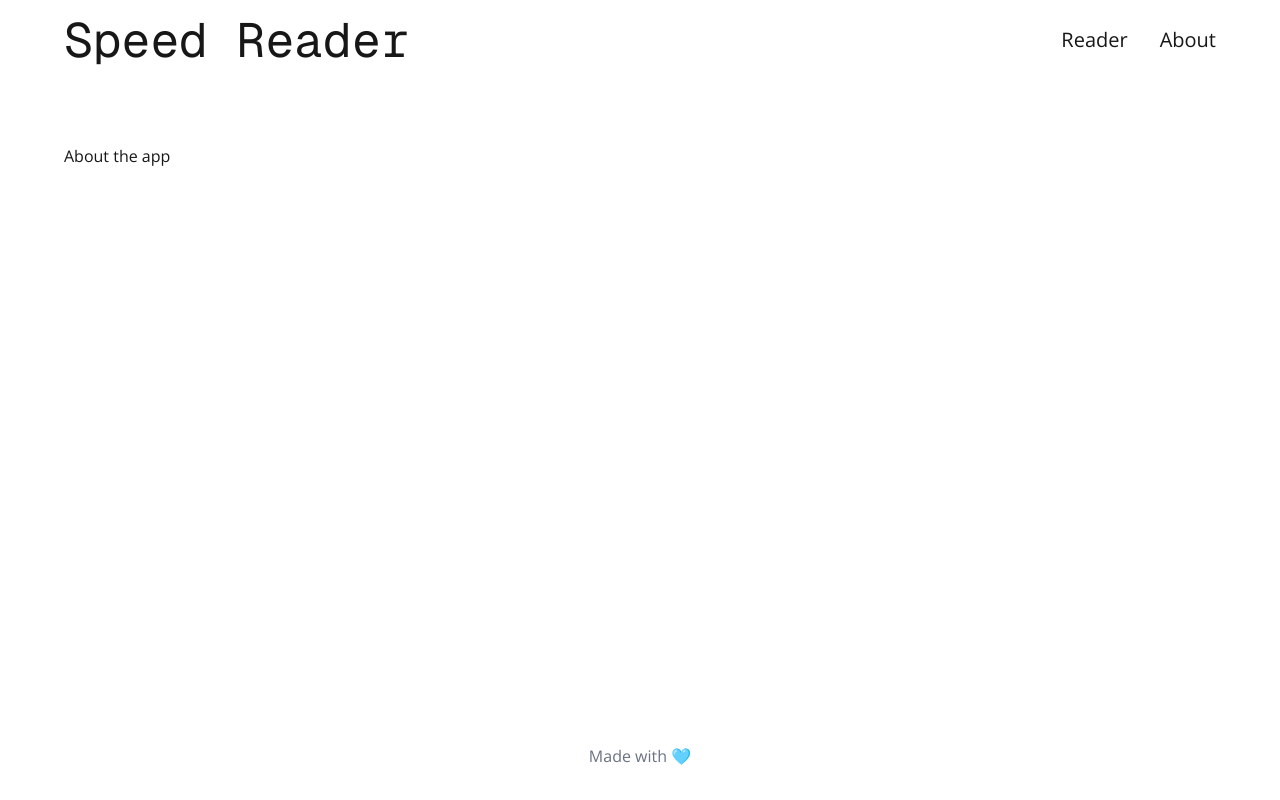
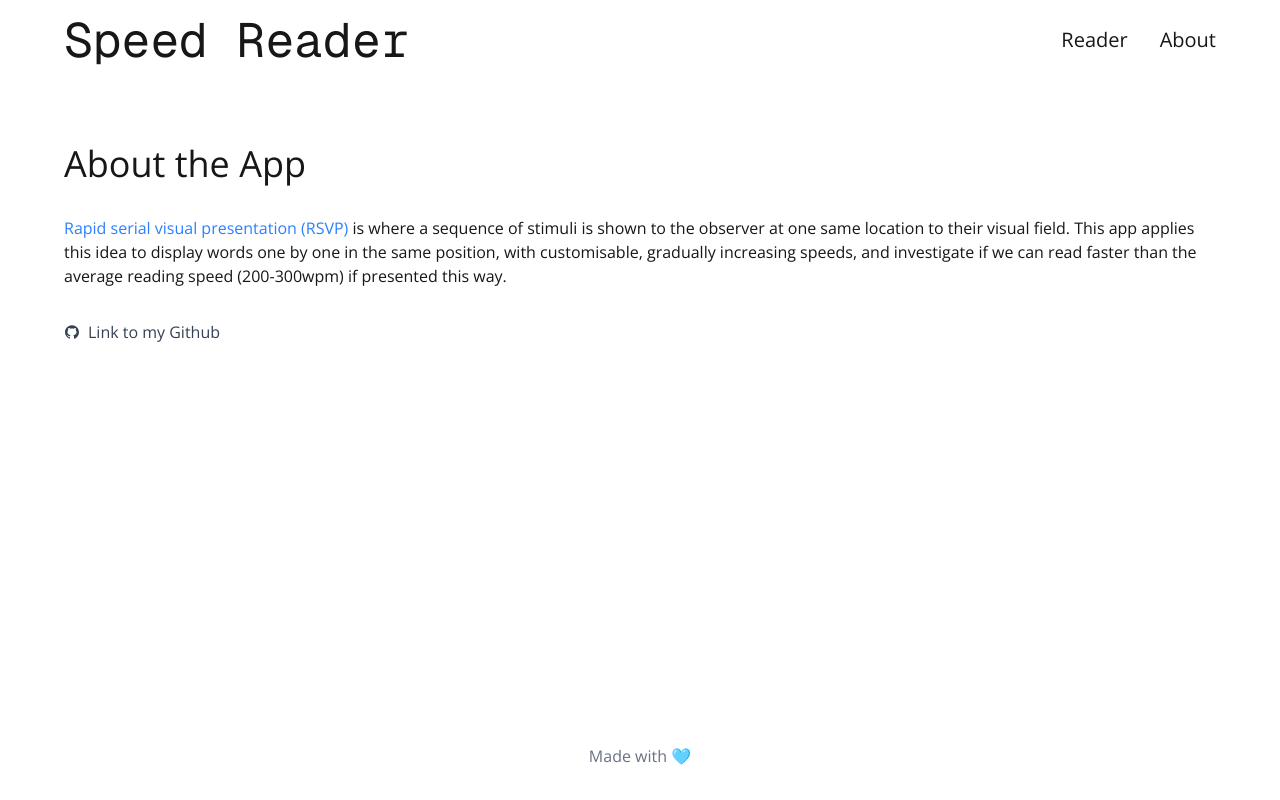
Before and after one commit to BernardMoy/Speed-Reader-II, a Next.js app: page /about in a window 1280 px wide. Built offline with nearby package versions, Linux system fonts and the light colour scheme.

Commit message:
About page

```diff
--- a/app/about/page.tsx
+++ b/app/about/page.tsx
@@ -1,3 +1,34 @@
+import { AiFillGithub } from "react-icons/ai";
 export default function About() {
-  return <h1>About the app</h1>;
+  return (
+    <>
+      <div className="flex flex-col justify-start items-start gap-8">
+        <h1 className="text-4xl">About the App</h1>
+
+        <p>
+          <a
+            href="https://en.wikipedia.org/wiki/Rapid_serial_visual_presentation"
+            target="_blank"
+            className="text-blue-500 hover:text-blue-700 hover:underline active:text-blue-300"
+          >
+            Rapid serial visual presentation (RSVP)
+          </a>{" "}
+          is where a sequence of stimuli is shown to the observer at one same
+          location to their visual field. This app applies this idea to display
+          words one by one in the same position, with customisable, gradually
+          increasing speeds, and investigate if we can read faster than the
+          average reading speed (200-300wpm) if presented this way.
+        </p>
+
+        <a
+          href="https://github.com/BernardMoy"
+          target="_blank"
+          className="flex flex-row gap-2 items-center text-gray-700 hover:text-gray-500 hover:underline"
+        >
+          <AiFillGithub />
+          <p className="">Link to my Github</p>
+        </a>
+      </div>
+    </>
+  );
 }
--- a/app/components/Content.tsx
+++ b/app/components/Content.tsx
@@ -171,6 +171,7 @@ export const Content = () => {
       )}
 
       {/* The generate paragraph button */}
+      {/* self-start to override align-content stretch */}
       {playing && (
         <button
           className="self-start flex flex-row px-4 py-2 h-12 gap-2 cursor-pointer hover:opacity-80 items-center rounded-lg min-h-0 bg-primary text-white"
--- a/package.json
+++ b/package.json
@@ -12,7 +12,8 @@
     "@heroicons/react": "^2.2.0",
     "next": "16.1.1",
     "react": "19.2.3",
-    "react-dom": "19.2.3"
+    "react-dom": "19.2.3",
+    "react-icons": "^5.5.0"
   },
   "devDependencies": {
     "@tailwindcss/postcss": "^4",
```
Also changed, not shown: 1 other file (tests, documents, lock files or other folders).
